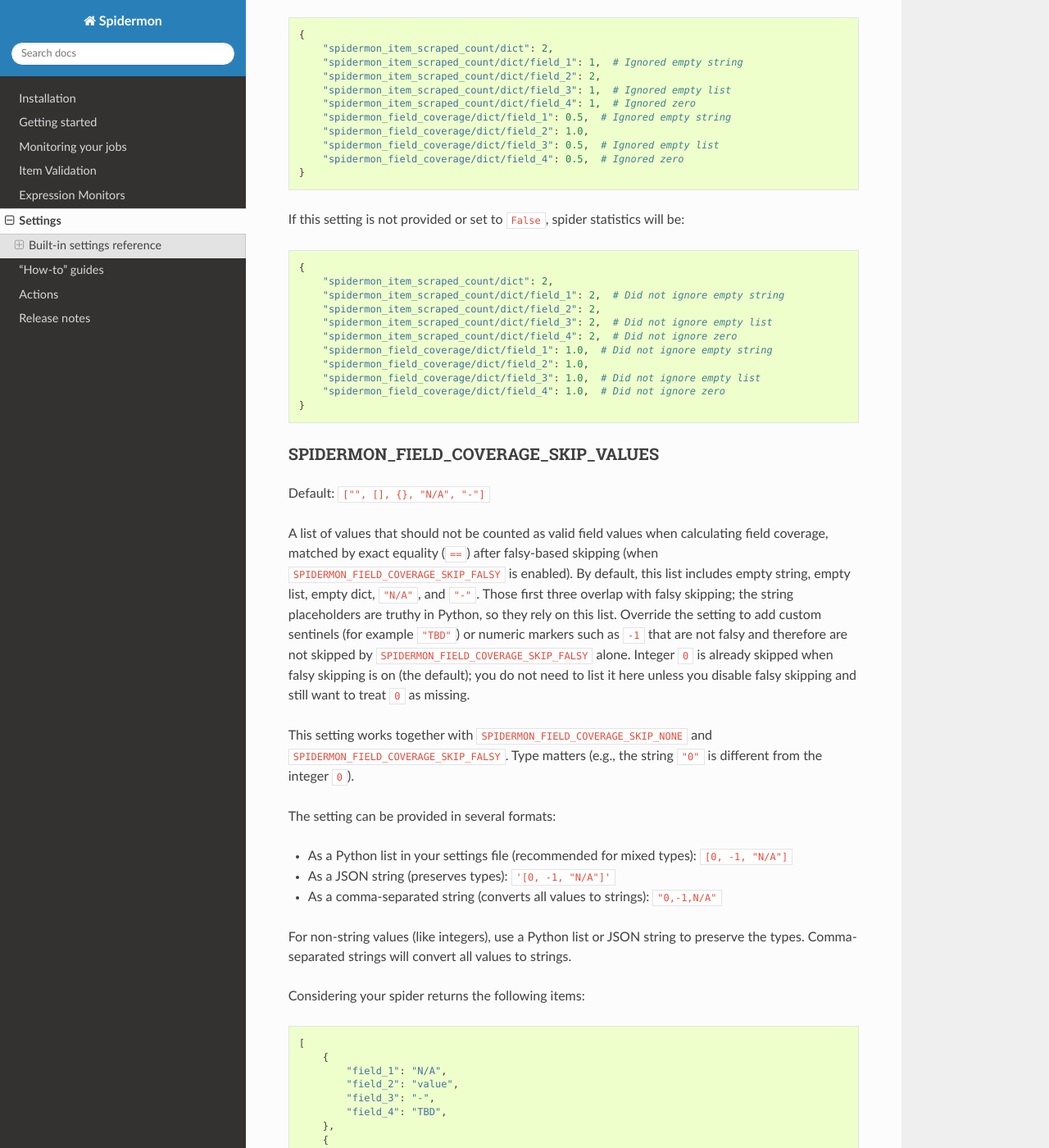
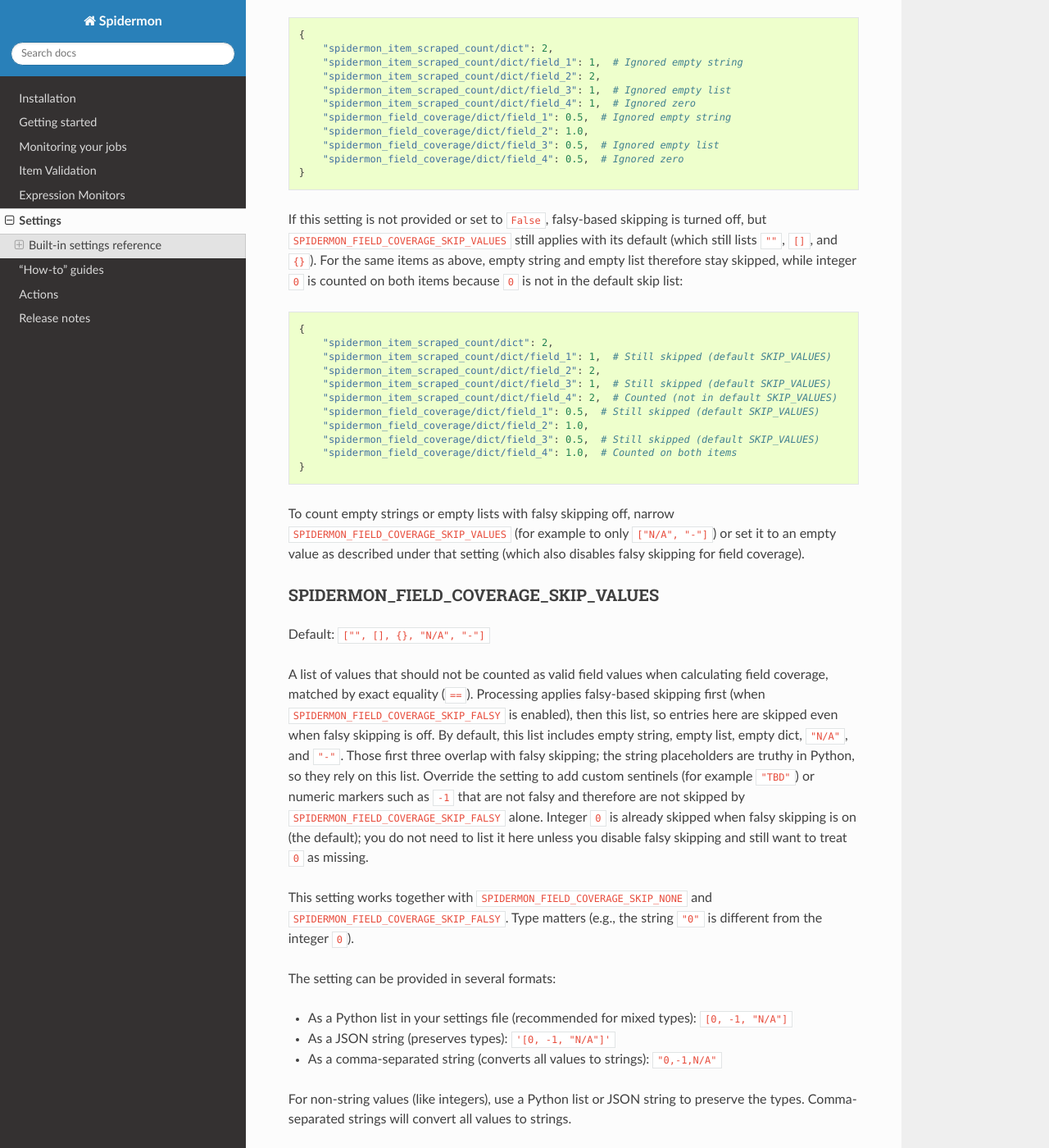
Before and after one commit to scrapinghub/spidermon, a Sphinx documentation site: the page built from docs/settings.rst, in a window 1280 px wide and 1400 px high, scrolled down 4494 px. Shown: the whole window at 82% size. Built offline with Sphinx 7.4.7 and the Read the Docs theme 3.1.0, drawn with Linux system fonts in a browser that asks for light colours.

Commit message:
fix: updating docs with new behavior
Signed-off-by: Nilton Junior <ngm.junior@outlook.com>

```diff
--- a/docs/settings.rst
+++ b/docs/settings.rst
@@ -230,27 +230,29 @@
         "spidermon_field_coverage/dict/field_4": 0.5,  # Ignored zero
     }
 
-If this setting is not provided or set to ``False``, spider statistics will be:
+If this setting is not provided or set to ``False``, falsy-based skipping is turned off, but ``SPIDERMON_FIELD_COVERAGE_SKIP_VALUES`` still applies with its default (which still lists ``""``, ``[]``, and ``{}``). For the same items as above, empty string and empty list therefore stay skipped, while integer ``0`` is counted on both items because ``0`` is not in the default skip list:
 
 .. code-block:: python
 
     {
         "spidermon_item_scraped_count/dict": 2,
-        "spidermon_item_scraped_count/dict/field_1": 2,  # Did not ignore empty string
+        "spidermon_item_scraped_count/dict/field_1": 1,  # Still skipped (default SKIP_VALUES)
         "spidermon_item_scraped_count/dict/field_2": 2,
-        "spidermon_item_scraped_count/dict/field_3": 2,  # Did not ignore empty list
-        "spidermon_item_scraped_count/dict/field_4": 2,  # Did not ignore zero
-        "spidermon_field_coverage/dict/field_1": 1.0,  # Did not ignore empty string
+        "spidermon_item_scraped_count/dict/field_3": 1,  # Still skipped (default SKIP_VALUES)
+        "spidermon_item_scraped_count/dict/field_4": 2,  # Counted (not in default SKIP_VALUES)
+        "spidermon_field_coverage/dict/field_1": 0.5,  # Still skipped (default SKIP_VALUES)
         "spidermon_field_coverage/dict/field_2": 1.0,
-        "spidermon_field_coverage/dict/field_3": 1.0,  # Did not ignore empty list
-        "spidermon_field_coverage/dict/field_4": 1.0,  # Did not ignore zero
+        "spidermon_field_coverage/dict/field_3": 0.5,  # Still skipped (default SKIP_VALUES)
+        "spidermon_field_coverage/dict/field_4": 1.0,  # Counted on both items
     }
+
+To count empty strings or empty lists with falsy skipping off, narrow ``SPIDERMON_FIELD_COVERAGE_SKIP_VALUES`` (for example to only ``["N/A", "-"]``) or set it to an empty value as described under that setting (which also disables falsy skipping for field coverage).
 
 SPIDERMON_FIELD_COVERAGE_SKIP_VALUES
 ------------------------------------
 Default: ``["", [], {}, "N/A", "-"]``
 
-A list of values that should not be counted as valid field values when calculating field coverage, matched by exact equality (``==``) after falsy-based skipping (when ``SPIDERMON_FIELD_COVERAGE_SKIP_FALSY`` is enabled). By default, this list includes empty string, empty list, empty dict, ``"N/A"``, and ``"-"``. Those first three overlap with falsy skipping; the string placeholders are truthy in Python, so they rely on this list. Override the setting to add custom sentinels (for example ``"TBD"``) or numeric markers such as ``-1`` that are not falsy and therefore are not skipped by ``SPIDERMON_FIELD_COVERAGE_SKIP_FALSY`` alone. Integer ``0`` is already skipped when falsy skipping is on (the default); you do not need to list it here unless you disable falsy skipping and still want to treat ``0`` as missing.
+A list of values that should not be counted as valid field values when calculating field coverage, matched by exact equality (``==``). Processing applies falsy-based skipping first (when ``SPIDERMON_FIELD_COVERAGE_SKIP_FALSY`` is enabled), then this list, so entries here are skipped even when falsy skipping is off. By default, this list includes empty string, empty list, empty dict, ``"N/A"``, and ``"-"``. Those first three overlap with falsy skipping; the string placeholders are truthy in Python, so they rely on this list. Override the setting to add custom sentinels (for example ``"TBD"``) or numeric markers such as ``-1`` that are not falsy and therefore are not skipped by ``SPIDERMON_FIELD_COVERAGE_SKIP_FALSY`` alone. Integer ``0`` is already skipped when falsy skipping is on (the default); you do not need to list it here unless you disable falsy skipping and still want to treat ``0`` as missing.
 
 This setting works together with ``SPIDERMON_FIELD_COVERAGE_SKIP_NONE`` and ``SPIDERMON_FIELD_COVERAGE_SKIP_FALSY``. Type matters (e.g., the string ``"0"`` is different from the integer ``0``).
 
```
